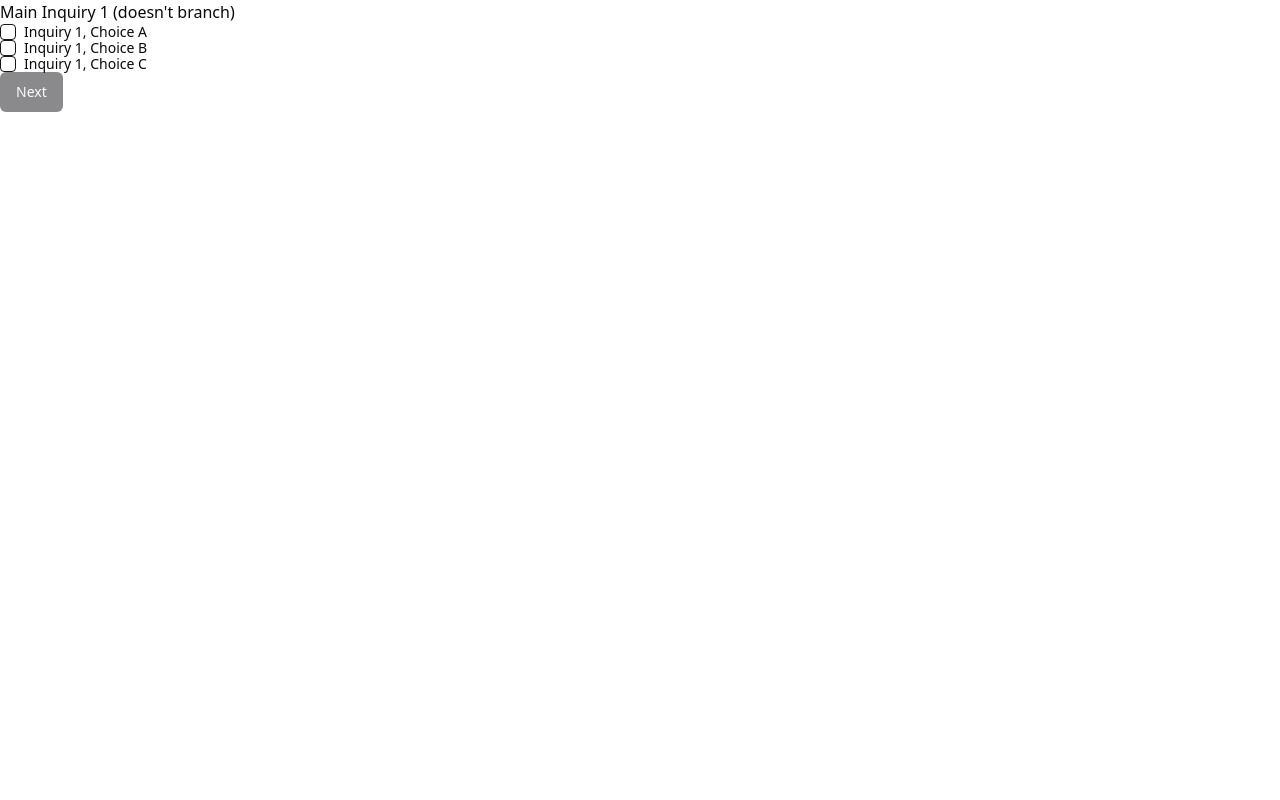
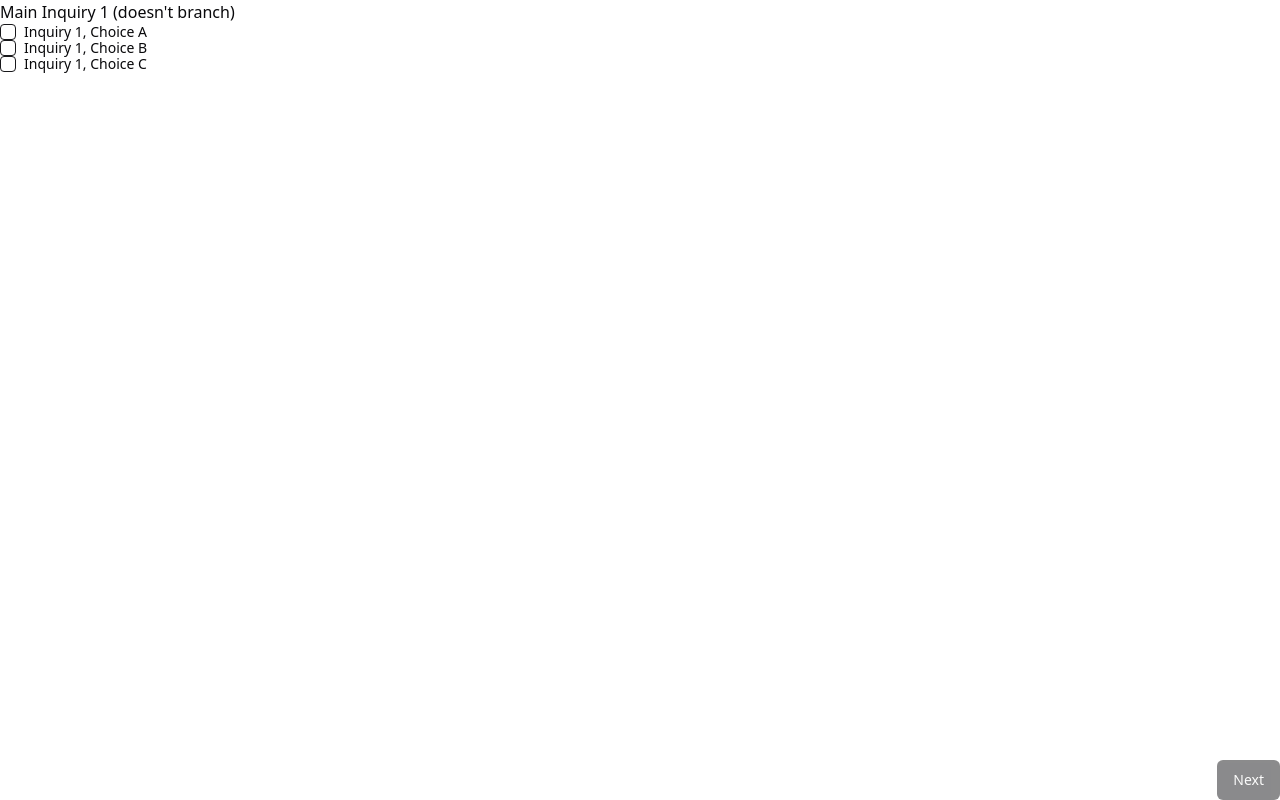
Before and after one commit to arnoob25/JanalaLFS, a React (Vite) app: page / in a window 1280 px wide. Built offline with nearby package versions, Linux system fonts and the light colour scheme.

Commit message:
applied styling for the layout of the gle page.

```diff
--- a/src/lfs_tools/guided_learning_activity/student_end/pages/GlaPage.jsx
+++ b/src/lfs_tools/guided_learning_activity/student_end/pages/GlaPage.jsx
@@ -167,24 +167,32 @@ const GlaPage = () => {
     }
 
 
-
     return (
         <>
+            <div className="min-h-screen md:h-screen">
+                <div className="h-full grid grid-cols-1">
+                    <div className="flex-grow">
                         <InquiryComponent
-                key={selectedInquiry.id} // so that, react knows to treat each inquiry rendered in the same place as different
+                            key={selectedInquiry.id}
                             inquiry={selectedInquiry}
-                onBranchingRequest={selectedBranch => handleBranchInitialization(selectedBranch)}
-                onProgressionRequest={result => setShouldAllowProgression(result)}
+                            onBranchingRequest={(selectedBranch) =>
+                                handleBranchInitialization(selectedBranch)
+                            }
+                            onProgressionRequest={(result) => setShouldAllowProgression(result)}
                         />
-
+                    </div>
+                    <div className="mt-auto ml-auto">
                         <Button
-                onClick={handleProgressionRequest} // TODO: if branching is allowed, enter the branch, otherwise, proceed
+                            onClick={handleProgressionRequest}
                             disabled={!shouldAllowProgression}
                         >
                             Next
                         </Button>
+                    </div>
+                </div>
+            </div>
         </>
-    )
+    );
 
 }
 
```
Lines whose indentation alone changed are shown as unchanged.
